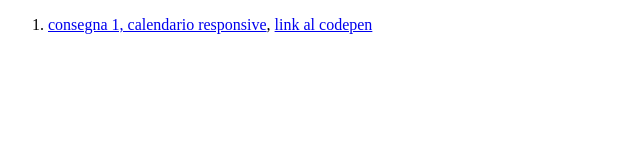
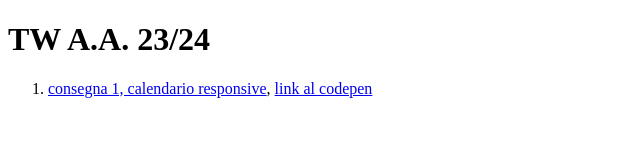
Before and after one commit to lorenzo-morlino/tw2324, a plain HTML site: page index.html in a window 1280 px wide. Shown: the whole page, without its empty margins (0-640 px from the left). Drawn offline with Linux system fonts and the light colour scheme.

Commit message:
aggiunto header index

```diff
--- a/index.html
+++ b/index.html
@@ -4,6 +4,7 @@
 	<title>Consegne lab tw</title>
 </head>
 <body>
+	<h1>TW A.A. 23/24</h1>
 	<ol>
 		<li><a href="./consegna1/">consegna 1, calendario responsive</a>, <a href="https://codepen.io/lorenzo-morlino/pen/mdgwZRm">link al codepen</a></li>
 	</ol>
```
